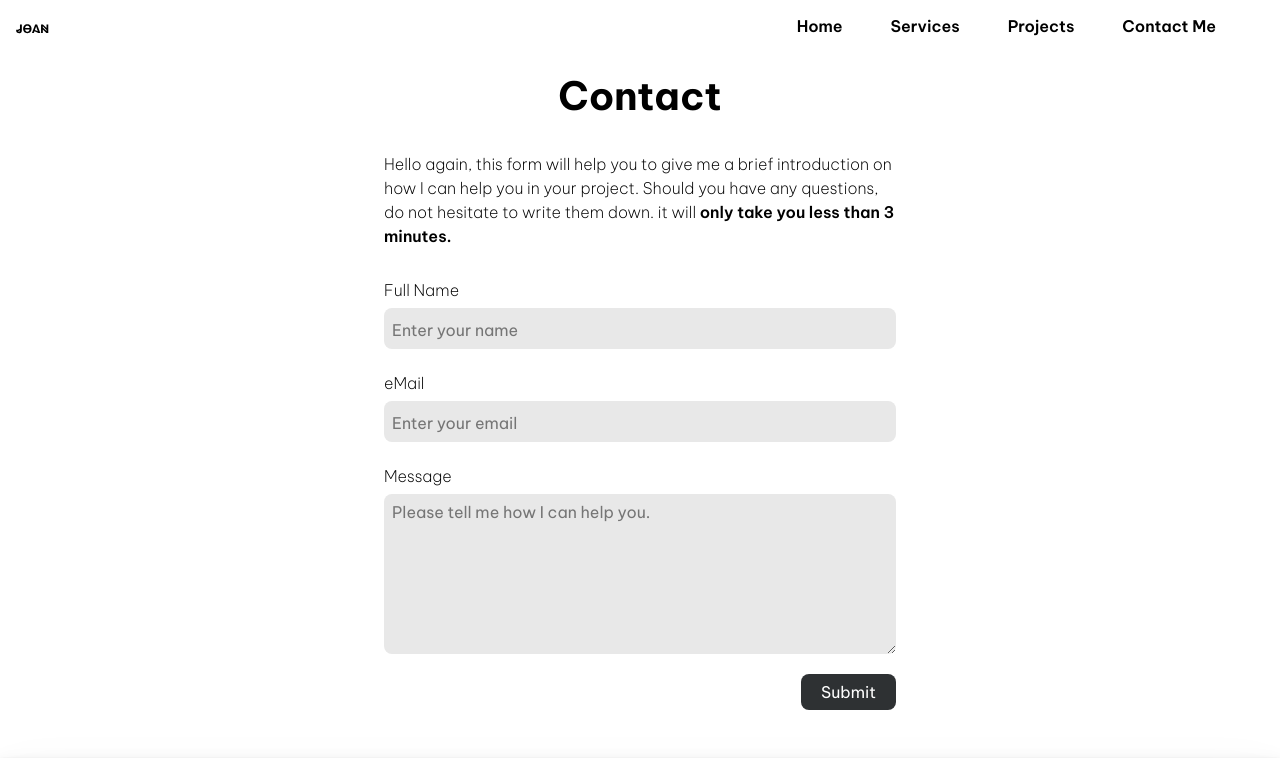
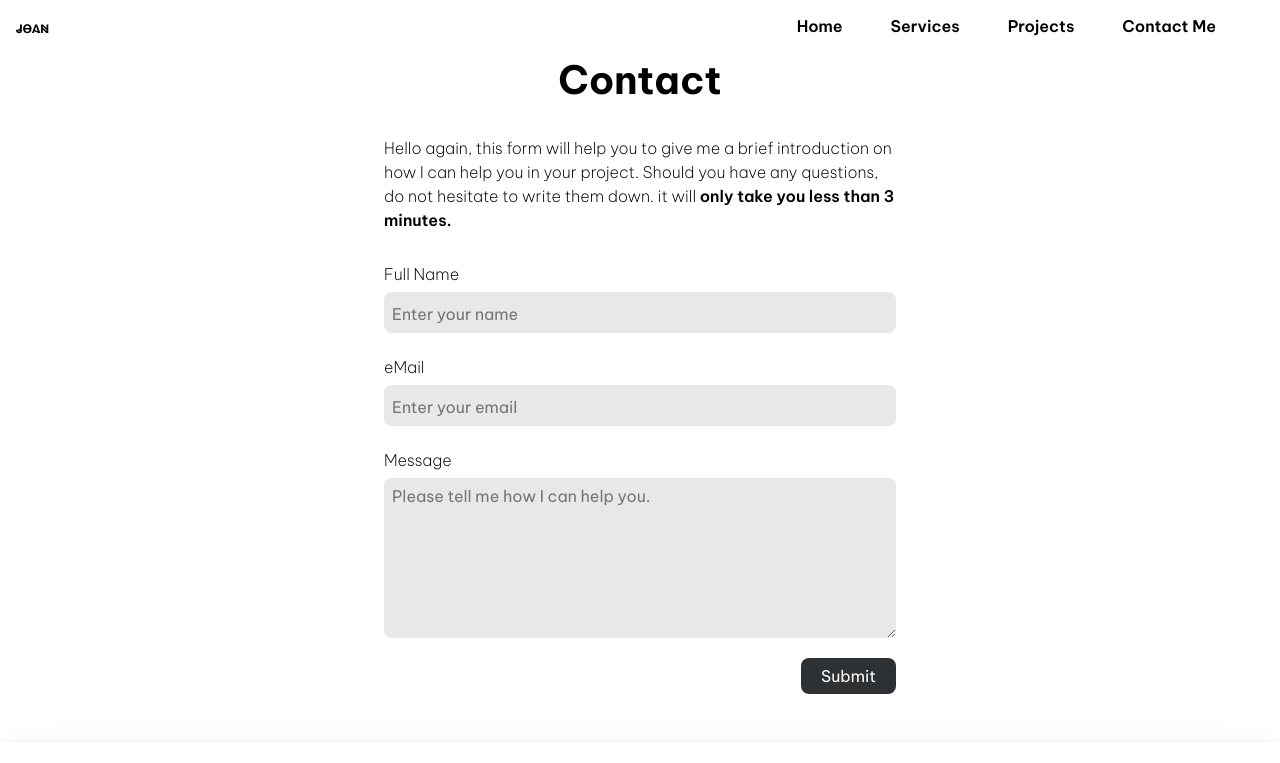
Before and after one commit to JonMenez/landing-page-giDev, a React app: page /contact in a window 1280 px wide. Shown: the top 763 px of the page. Built offline with nearby package versions, Linux system fonts and the light colour scheme.

Commit message:
[ADD] margin-top to title

```diff
--- a/src/styles/form.scss
+++ b/src/styles/form.scss
@@ -86,7 +86,7 @@
     }
 }
 
-/*-------------------- Table Breakpoint --------------------*/
+/*--------------------------- Tablet breakpoint ---------------------------*/
 
 @include md {
 
@@ -94,7 +94,6 @@
 
       .form {
           width: 80%;
-          margin-top: 1rem;
           margin-inline: auto;
 
           /*---------- Form title ----------*/
@@ -109,7 +108,7 @@
 }
 
 
-/*-------------------- Desktop Breakpoint --------------------*/
+/*--------------------------- Desktop breakpoint ---------------------------*/
 
 @include lg {
     /*---------- Form Page ----------*/
```
